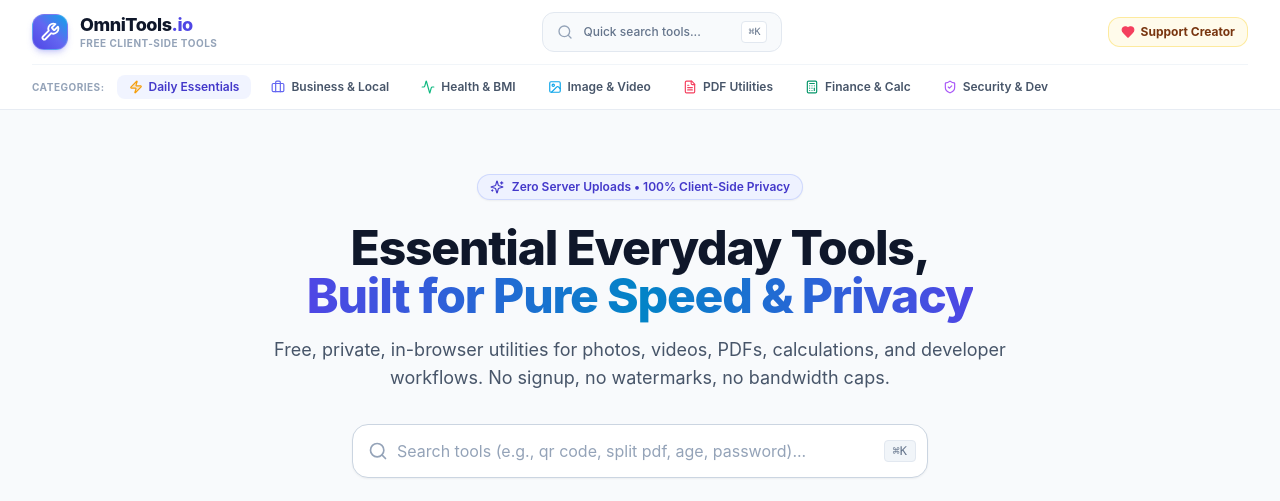
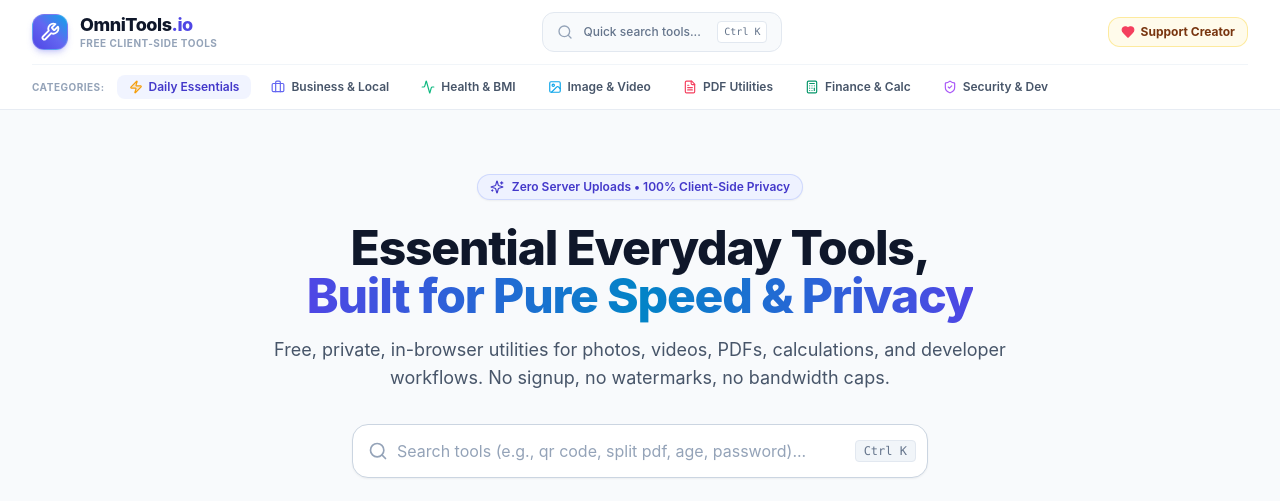
Before and after one commit to Deepu1307/omnitools, a Next.js app: page / in a window 1280 px wide. Shown: the top 501 px of the page. Built offline with nearby package versions, Linux system fonts and the light colour scheme.

Commit message:
Add automatic OS detection for search shortcut keys (Cmd+K on Mac, Ctrl+K on Windows/Linux)

```diff
--- a/src/app/page.tsx
+++ b/src/app/page.tsx
@@ -49,6 +49,14 @@ function HomeContent() {
   const searchParams = useSearchParams();
   const [searchQuery, setSearchQuery] = useState('');
   const [selectedCategory, setSelectedCategory] = useState<string>('all');
+  const [shortcutKey, setShortcutKey] = useState<string>('⌘K');
+
+  useEffect(() => {
+    if (typeof window !== 'undefined') {
+      const isApple = /(Mac|iPhone|iPod|iPad)/i.test(navigator.userAgent || navigator.platform);
+      setShortcutKey(isApple ? '⌘K' : 'Ctrl K');
+    }
+  }, []);
 
   const categories = [
     { id: 'all', label: 'All Tools', icon: <Sparkles className="w-3.5 h-3.5" /> },
@@ -153,7 +161,7 @@ function HomeContent() {
           />
           <div className="absolute inset-y-0 right-0 pr-3 flex items-center pointer-events-none">
             <kbd className="hidden sm:inline-flex px-2 py-0.5 rounded bg-slate-100 border border-slate-200 text-xs font-mono text-slate-500">
-              ⌘K
+              {shortcutKey}
             </kbd>
           </div>
         </div>
--- a/src/components/Navbar.tsx
+++ b/src/components/Navbar.tsx
@@ -18,9 +18,15 @@ import CommandPalette from './CommandPalette';
 
 export default function Navbar() {
   const [isCommandOpen, setIsCommandOpen] = useState(false);
+  const [shortcutKey, setShortcutKey] = useState<string>('⌘K');
 
-  // Global Cmd+K keyboard shortcut listener
+  // Detect OS for shortcut key display and listen for Cmd+K / Ctrl+K
   useEffect(() => {
+    if (typeof window !== 'undefined') {
+      const isApple = /(Mac|iPhone|iPod|iPad)/i.test(navigator.userAgent || navigator.platform);
+      setShortcutKey(isApple ? '⌘K' : 'Ctrl K');
+    }
+
     const handleKeyDown = (e: KeyboardEvent) => {
       if ((e.metaKey || e.ctrlKey) && e.key.toLowerCase() === 'k') {
         e.preventDefault();
@@ -107,7 +113,7 @@ export default function Navbar() {
               <Search className="w-4 h-4 text-slate-400 group-hover:text-slate-600 transition-colors shrink-0" />
               <span className="flex-1 text-left text-slate-500 truncate">Quick search tools...</span>
               <kbd className="inline-flex items-center gap-0.5 px-1.5 py-0.5 rounded bg-white border border-slate-200 text-[10px] font-mono text-slate-500 shadow-2xs shrink-0">
-                ⌘K
+                {shortcutKey}
               </kbd>
             </button>
 
```
